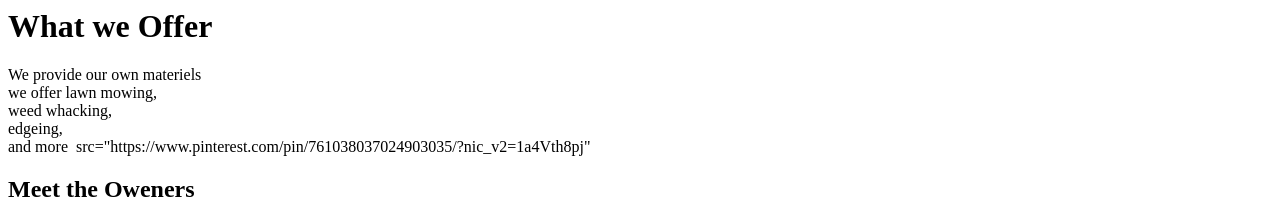
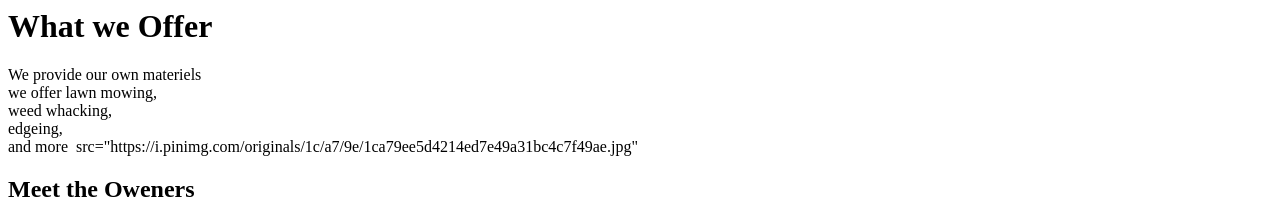
Before and after one commit to Vaaniiscool33/SuperLawns.github.io-, a plain HTML site: page index.html in a window 1280 px wide. Shown: the top 206 px of the page. Drawn offline with Linux system fonts and the light colour scheme.

Commit message:
Update index.html

```diff
--- a/index.html
+++ b/index.html
@@ -10,7 +10,7 @@
     we offer lawn mowing,<br>
   weed whacking,<br>
     edgeing,<br>
-    and more <img> src="https://www.pinterest.com/pin/761038037024903035/?nic_v2=1a4Vth8pj"
+    and more <img> src="https://i.pinimg.com/originals/1c/a7/9e/1ca79ee5d4214ed7e49a31bc4c7f49ae.jpg"
     </p>
     <h2> Meet the Oweners<h2/>
     <p> The two founders of SuperLawns are both dedicated to making your lawn super!<br>
```
